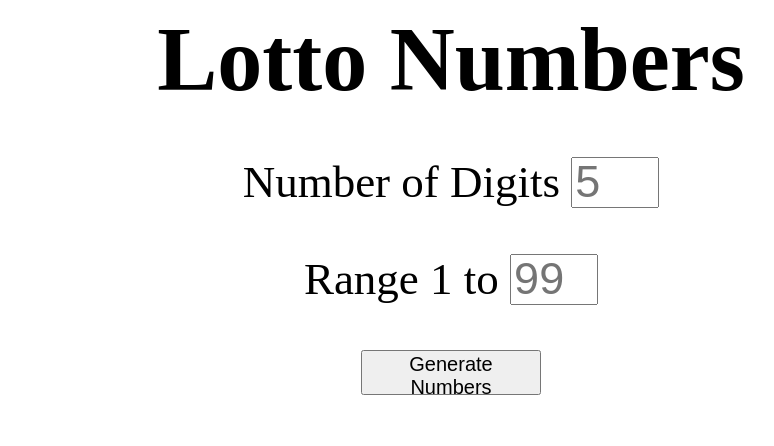
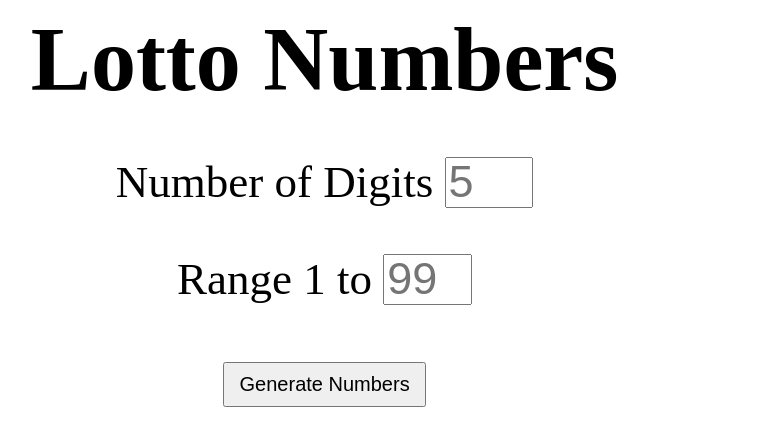
Before and after one commit to ShawnLiu187/ajax-lotto, a plain HTML site: page index.html in a window 1280 px wide. Shown: the whole page, without its empty margins (189-963 px from the left). Drawn offline with Linux system fonts and the light colour scheme.

Commit message:
update merge

```diff
--- a/CSS/main.css
+++ b/CSS/main.css
@@ -17,79 +17,82 @@ h1, p, ul{
 
 
 
+/*
 @media screen and (min-width: 0) {
     body {
         font-size:16px;
     }
 }
+*/
 
-@media screen and (min-width:401px) {
+@media screen and (min-width:400px) {
+    .page{
+        width: 90%;
+    }
+    .num_list{
+        width: 50%;
+    }
     body {
-        font-size: 30px;
+        font-size: 2rem;
     }
      input{
-        width:55px;
+        width:8%;
         height: 30px;
-        font-size:30px;
+        font-size:1.5rem;
     }
 
     button{
-        width:180px;
+        width:25%;
         height: 50px;
-        font-size:16px;
+        font-size:1rem;
     }
 }
 
 
-@media screen and (min-width: 780px) {
+@media screen and (min-width: 900px) {
+      .page {
+    width: 85%;
+  }
+  .num_list {
+    width: 33%;
+
+  }
     body {
         font-size: 40px;
     }
 
     input{
-        width:70px;
+        width:8%;
         height: 40px;
         font-size:40px;
     }
 
     button{
-        width:180px;
+        width:20%;
         height: 50px;
         font-size:16px;
     }
 }
 
 @media screen and (min-width: 1200px) {
+     .page {
+    width: 80%;
+  }
+  .num_list {
+    width: 25%;
+  }
     body {
         font-size: 45px;
     }
     input{
-        width:80px;
+        width:8%;
         height: 45px;
         font-size:45px;
     }
 
     button{
-        width:180px;
+        width:20%;
         height: 45px;
         font-size:20px;
     }
 }
-
-@media screen and (min-width: 1550px) {
-    body {
-        font-size: 80px;
-    }
-
-    input{
-        width:140px;
-        height: 80px;
-        font-size:80px;
-    }
-
-    button{
-        width:350px;
-        height: 80px;
-        font-size:38px;
-    }
-    }
```
